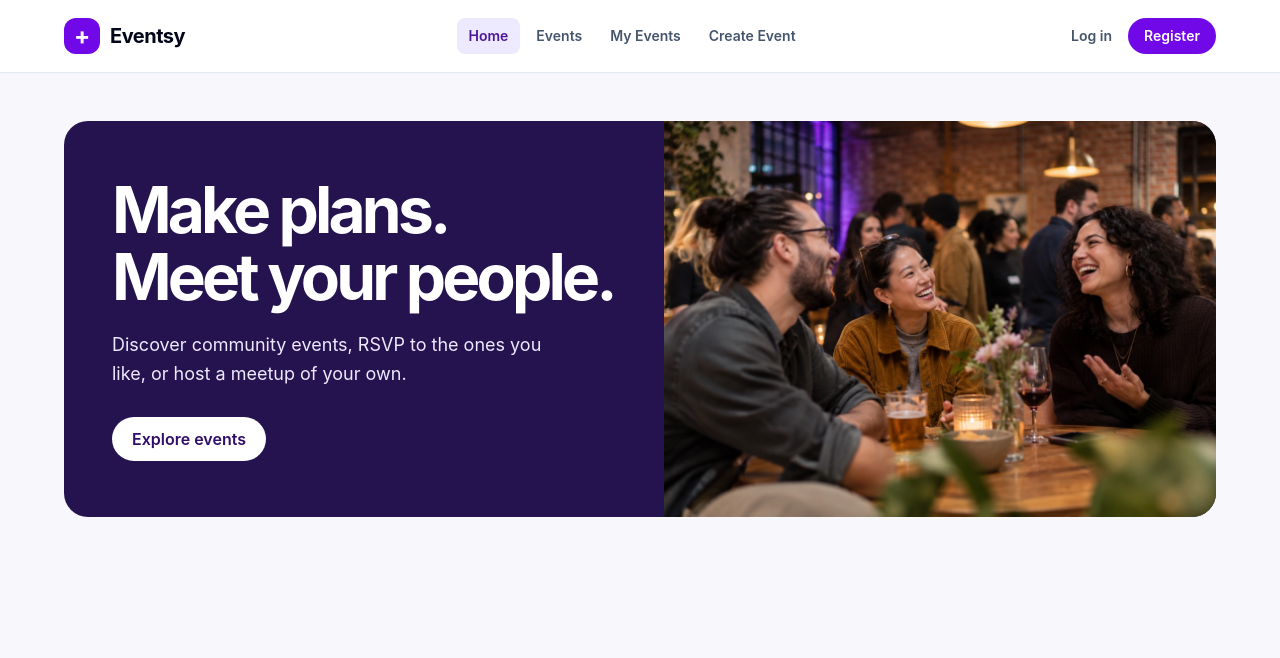
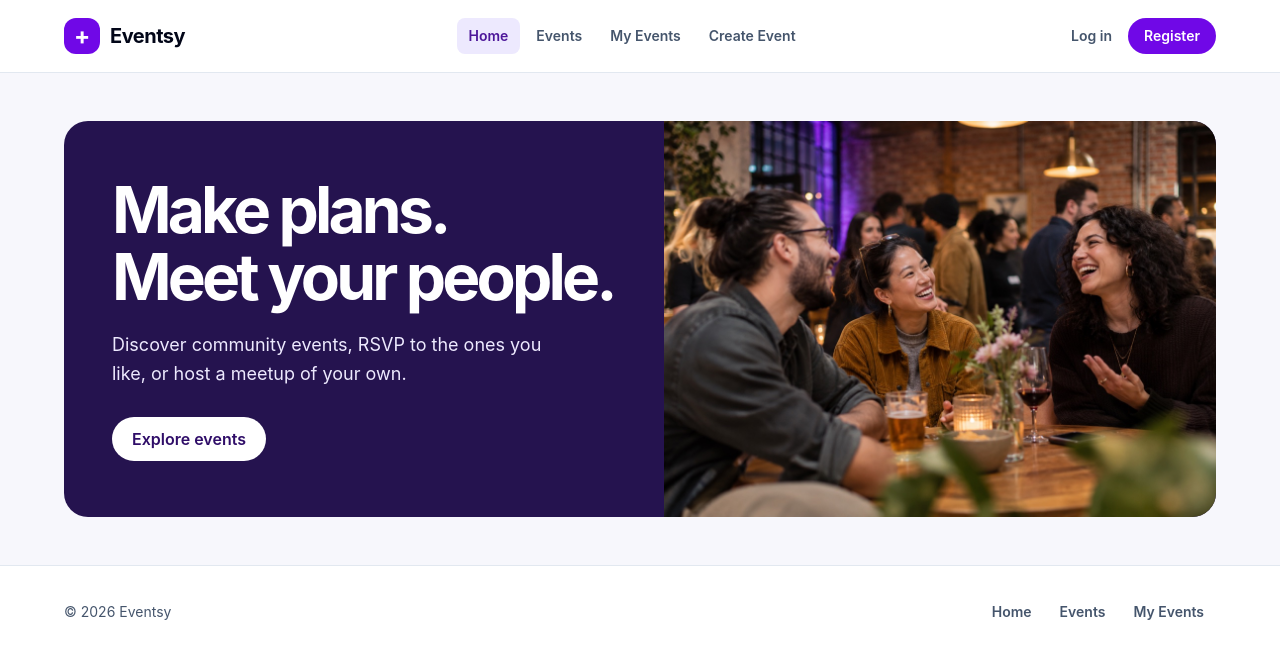
Before and after one commit to Minixlip/py-north-coders-db-project, a React (Vite) app in the folder frontend/: page / in a window 1280 px wide. Shown: the top 658 px of the page. Built offline with nearby package versions, Linux system fonts and the light colour scheme.

Commit message:
feat: added footer

```diff
--- a/frontend/src/App.tsx
+++ b/frontend/src/App.tsx
@@ -13,6 +13,7 @@ import HomePage from './pages/HomePage.js';
 import MyEventsPage from './pages/MyEventsPage.js';
 import Login from './pages/Login.js';
 import Register from './pages/Register.js';
+import Footer from './components/Footer.js';
 
 const navigation = [
   { to: '/', label: 'Home' },
@@ -45,6 +46,7 @@ function SiteLayout() {
       >
         <Outlet />
       </main>
+      <Footer />
     </>
   );
 }
--- /dev/null
+++ b/frontend/src/components/Footer.tsx
@@ -0,0 +1,36 @@
+import { Link } from 'react-router-dom';
+
+const currentYear = new Date().getFullYear();
+
+function Footer() {
+  return (
+    <footer className="border-t border-slate-200 bg-white">
+      <div className="site-width flex flex-col items-center gap-3 py-6 sm:flex-row sm:justify-between">
+        <p className="text-sm text-slate-600">
+          © {currentYear} Eventsy
+        </p>
+        <nav aria-label="Footer">
+          <ul className="flex flex-wrap justify-center gap-1">
+            <li>
+              <Link className="nav-link inline-flex min-h-11 items-center" to="/">
+                Home
+              </Link>
+            </li>
+            <li>
+              <Link className="nav-link inline-flex min-h-11 items-center" to="/events">
+                Events
+              </Link>
+            </li>
+            <li>
+              <Link className="nav-link inline-flex min-h-11 items-center" to="/my-events">
+                My Events
+              </Link>
+            </li>
+          </ul>
+        </nav>
+      </div>
+    </footer>
+  );
+}
+
+export default Footer;
```
